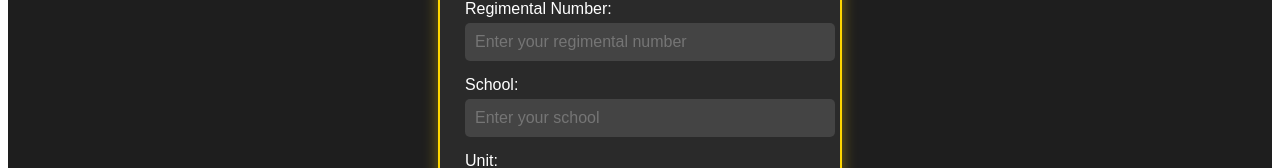
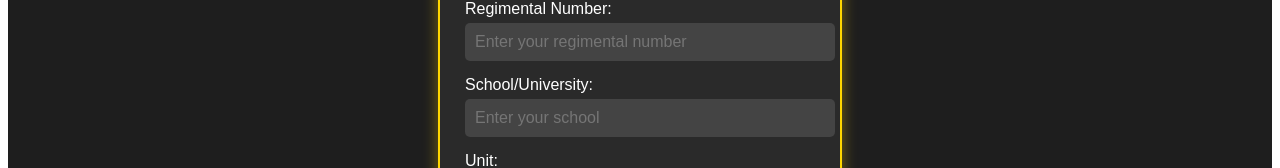
Before and after one commit to Blunistark/NCC-QUIZ, a React (Vite) app: page / in a window 1280 px wide. Shown: the part 142-310 px from the top of the page. Built offline with nearby package versions, Linux system fonts and the light colour scheme.

Commit message:
login page adjustments

```diff
--- a/src/pages/Auth.jsx
+++ b/src/pages/Auth.jsx
@@ -102,7 +102,7 @@ const AuthPage = () => {
                 />
               </div>
               <div className="input-group">
-                <label>School:</label>
+                <label>School/University:</label>
                 <input
                   type="text"
                   value={school}
```
